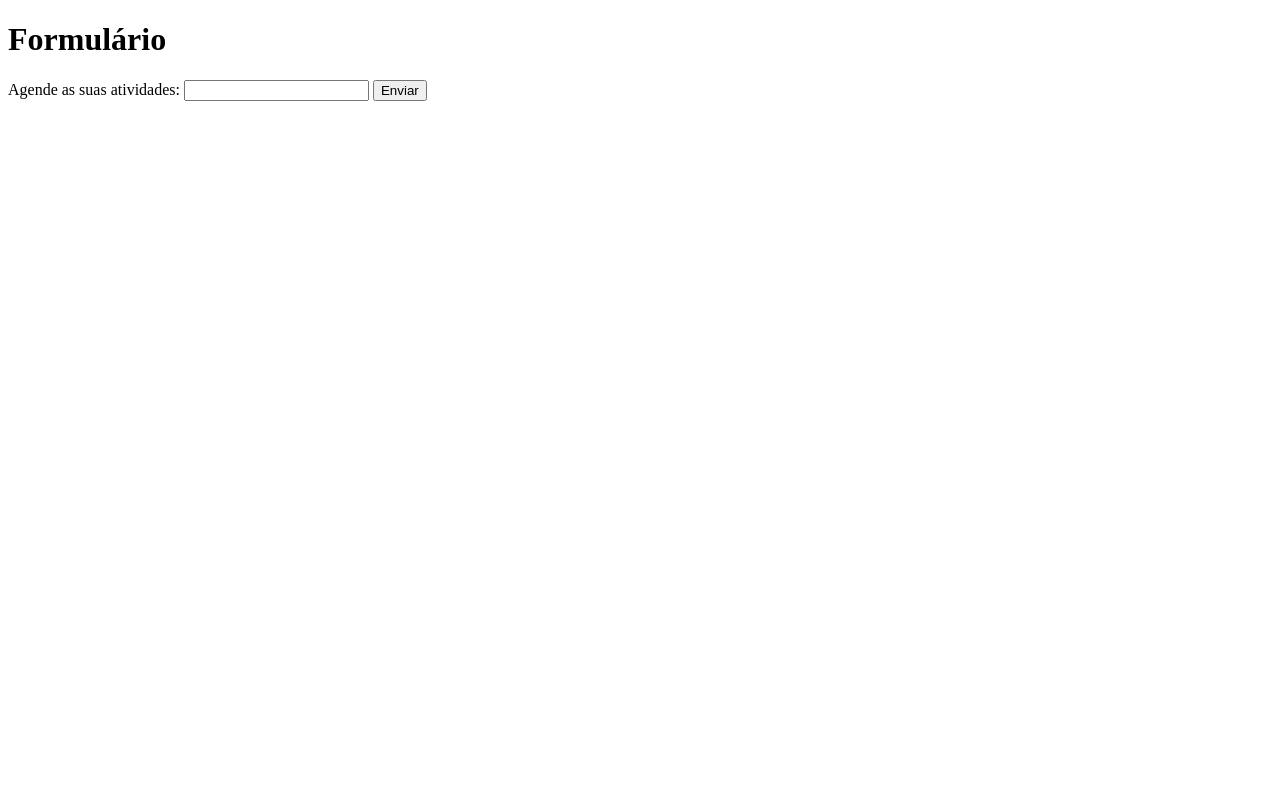
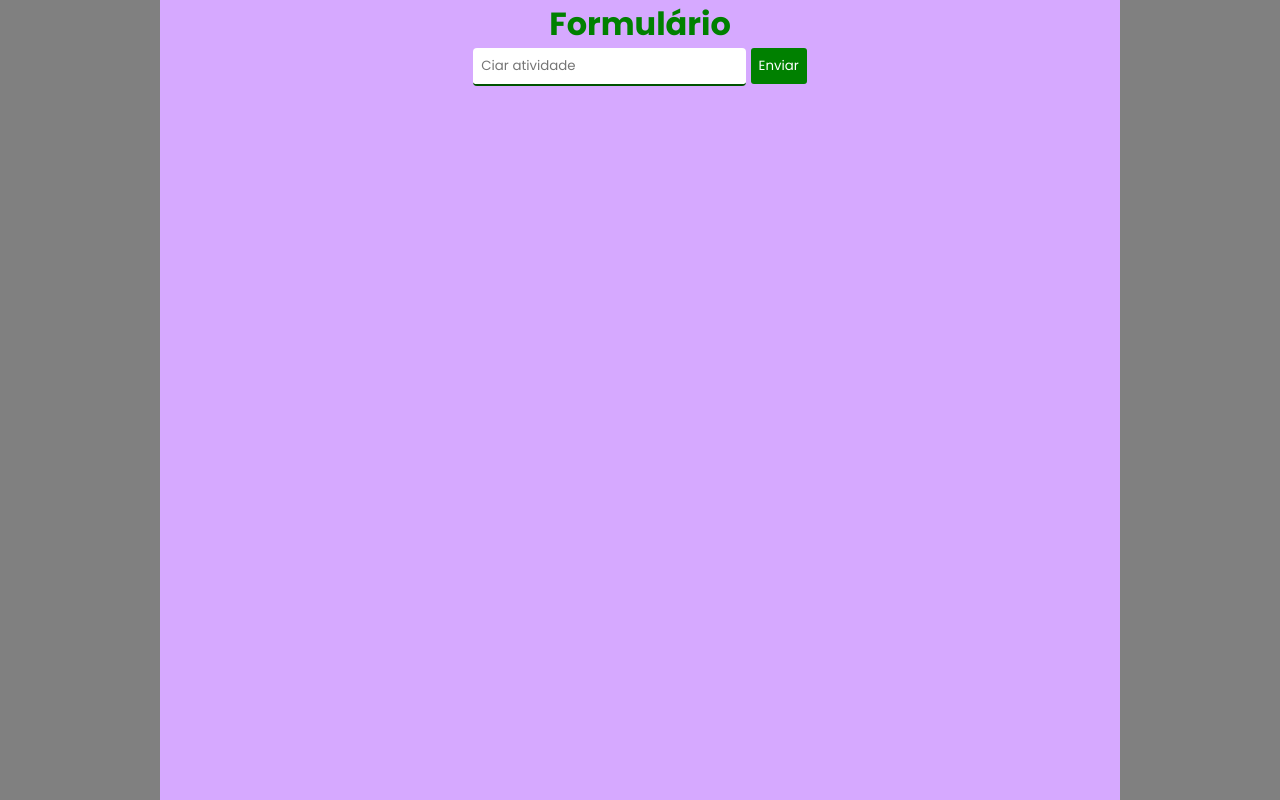
Before and after one commit to RuanFelixx/gestao_agendas, a Flask app: page /form in a window 1280 px wide. Run offline with Flask 3, Linux system fonts and the light colour scheme.

Commit message:
Update index.html

```diff
--- a/templates/index.html
+++ b/templates/index.html
@@ -4,13 +4,72 @@
     <meta charset="UTF-8">
     <meta name="viewport" content="width=device-width, initial-scale=1.0">
     <title>Formulário</title>
+
+    <style>
+        @import url('https://fonts.googleapis.com/css2?family=Poppins:ital,wght@0,100;0,200;0,300;0,400;0,500;0,600;0,700;0,800;0,900;1,100;1,200;1,300;1,400;1,500;1,600;1,700;1,800;1,900&display=swap');
+
+        * {
+            padding: 0;
+            margin: 0;
+            font-family: 'Poppins', Courier, monospace;
+            border: none;
+        }
+
+        body{
+            background-color: gray;
+            display: flex;
+            align-items: center;
+            justify-content: center
+        }
+
+        input{
+            outline: none;
+            border: none;
+            padding: 0.5rem;
+            border-radius: 4px;
+            border-bottom-width: 2px;
+            border-bottom-style: solid;
+            border-bottom-color: rgb(0, 82, 0);
+            transition: 0.2s;
+        }
+
+        input:hover{
+            border-color:rgb(0, 82, 0);
+        }
+
+        h1{
+            color: green;
+        }
+
+        .formulario{
+            display: flex;
+            align-items: center;
+            flex-direction: column;
+            width: 75%;
+            height: 100vh;
+            background-color: #d6a9ff;
+        }
+
+        #enviar{
+            background-color: green;
+            color:green ;
+            color: white;
+            padding: 0.5rem;
+            border: 0px;
+            border-radius: 3px;
+            transition: 0.2s;
+        }
+    </style>
+
 </head>
 <body>
-    <h1>Formulário</h1>
-    <form action="{{ url_for('form') }}" method="post">
-        <label for="nome_da_atividade">Agende as suas atividades:</label>
-        <input type="text" name="nome_da_atividade" id="nome_da_atividade" required>
-        <input type="submit" value="Enviar">
-    </form>
+    <div class="formulario">
+        <h1>Formulário</h1>
+        <form action="{{ url_for('form') }}" method="post">
+            <!-- <label for="nome_da_atividade">Agende as suas atividades:</label> -->
+            <input type="text" name="nome_da_atividade" id="nome_da_atividade" required placeholder="Ciar atividade">
+            <input type="submit" value="Enviar" id="enviar">
+        </form>
+    </div>
 </body>
 </html>
```
